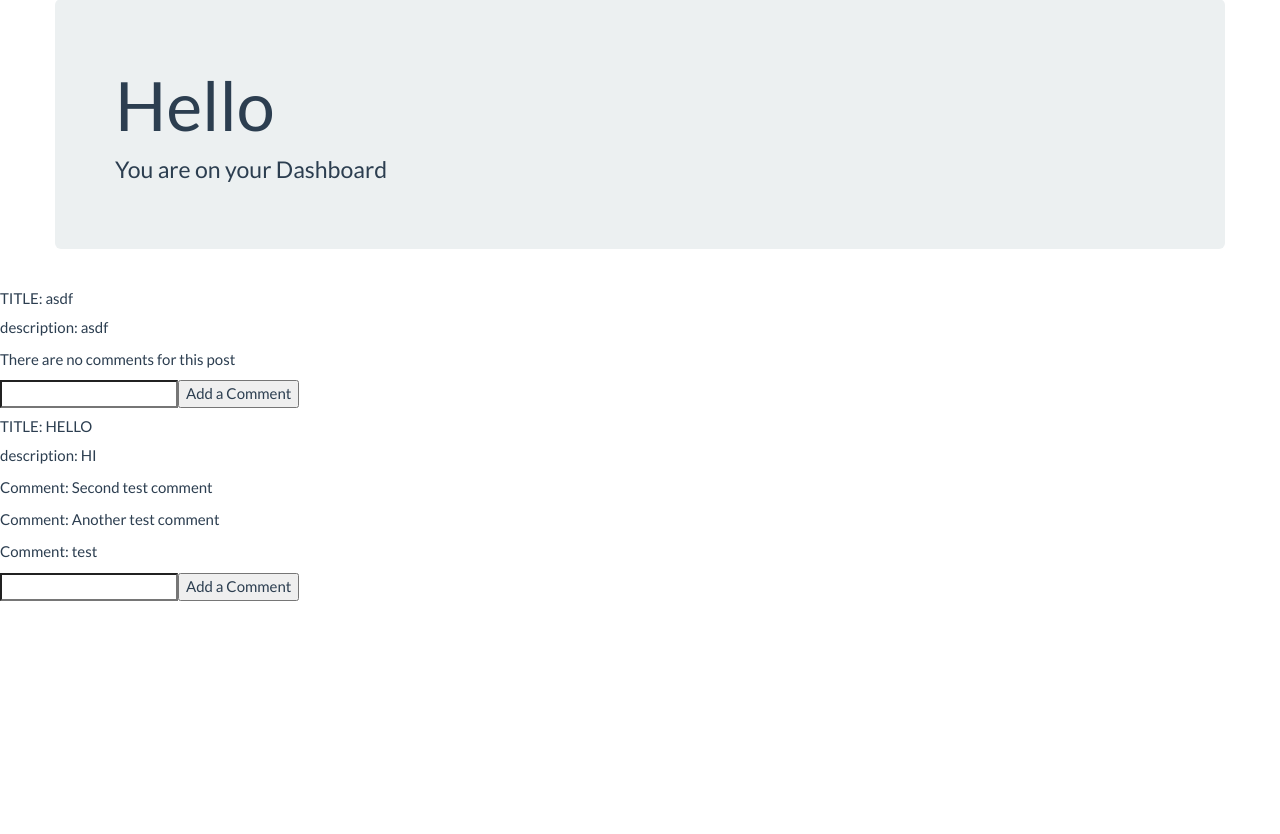
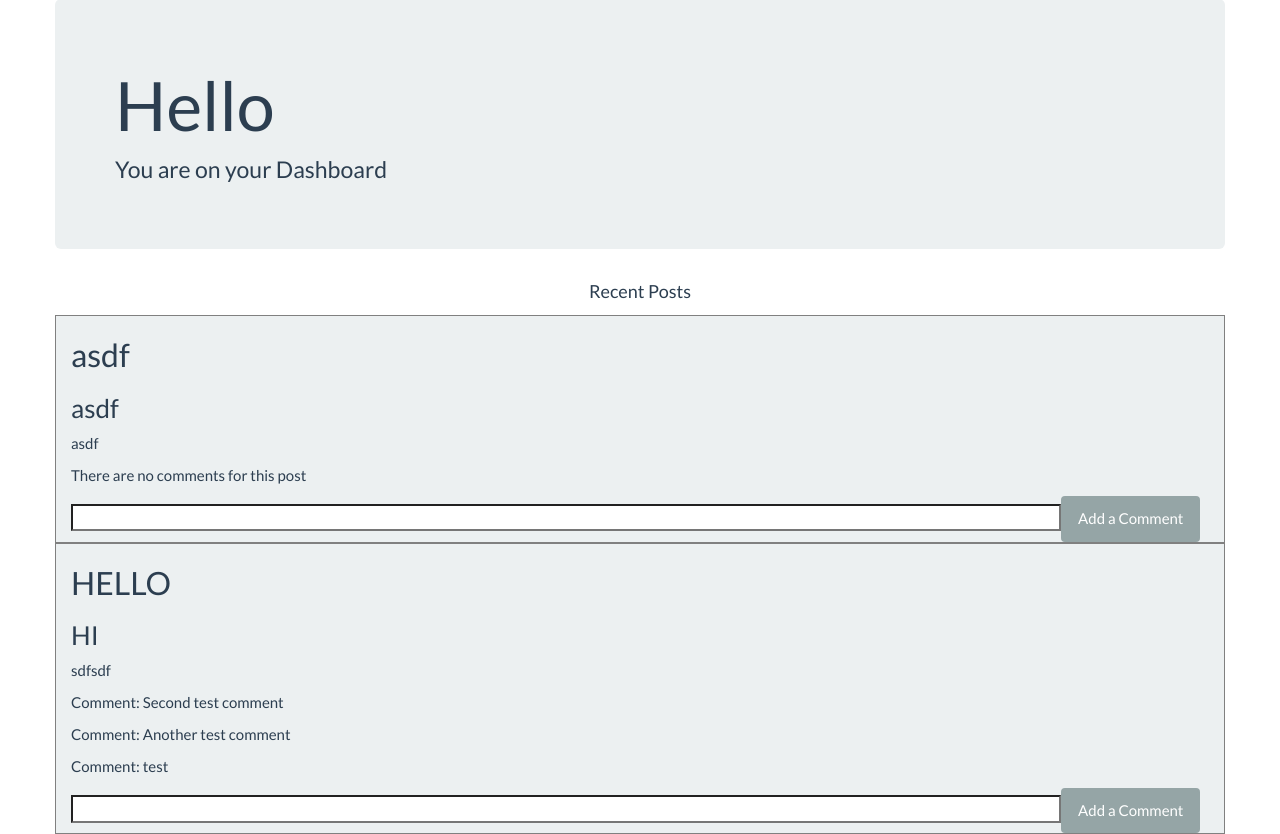
Before and after one commit to peijen/cmput404-project, a Django app: page / in a window 1280 px wide. Shown: the part 82-916 px from the top of the page. Before the commit the page ends 683 px from the top, so only its background shows below. Run offline with Django 3.2, Linux system fonts and the light colour scheme; a user stored in the database is signed in; data comes from the database, SQL or seed files in the repository; some libraries are stand-ins or nearby versions.

Commit message:
Rough upgrade to post stream look

```diff
--- a/templates/home.html
+++ b/templates/home.html
@@ -14,6 +14,7 @@
 </div>
 </div>
 </div>
+<p style="text-align:center; font-size:larger" >Recent Posts</p>
 
 <div class="entry">
 
@@ -28,24 +29,34 @@ $.ajax({
         var ret_text = JSON.parse(data.responseText);
         var posts = ret_text["posts"];
 
-        function buttonid(){
+        function buttonAction(){
           console.log("Button ID: " + this.id);
-
+          console.log("Input Text: " + document.getElementById(this.id).value);
         }
 
         for (var i = 0; i <= posts.length; ++i) {
+          var mainc = document.createElement("div")
+          mainc.className="container";
+          mainc.style.backgroundColor="#ecf0f1";
+          mainc.style.border = "thin solid grey";
+          news.appendChild(mainc)
+
           var id = posts[i].id;
-          var h5 = document.createElement("h5");
-          h5.innerHTML = "TITLE: " + posts[i].title;
-          news.appendChild(h5);
-          var p = document.createElement("p");
-          p.innerHTML = "description: " + posts[i].description;
-          news.appendChild(p);
+          var h2 = document.createElement("h2");
+          h2.innerHTML = posts[i].title;
+          mainc.appendChild(h2);
+          var h3 = document.createElement("h3");
+          h3.innerHTML = posts[i].description;
+          mainc.appendChild(h3);
+          var pcontent = document.createElement("p");
+          pcontent.innerHTML = posts[i].content;
+          mainc.appendChild(pcontent);
 
           if (posts[i].comments.length === 0) {
             var p2 = document.createElement("p");
+            p2.fontSize = "xx-small";
             p2.innerHTML = "There are no comments for this post"
-            news.appendChild(p2);
+            mainc.appendChild(p2);
           }
           else{
             var comments = posts[i].comments;
@@ -53,18 +64,21 @@ $.ajax({
             for (var i = 0; i < comments.length; ++i){
               var p2 = document.createElement("p");
               p2.innerHTML = "Comment: " + comments[i].comment;
-              news.appendChild(p2);
+              mainc.appendChild(p2);
             }
           }
           var text = document.createElement("input");
           text.type = "text";
-          news.appendChild(text);
+          text.style.width="87%";
+          text.id = id;
+          mainc.appendChild(text);
           var btn = document.createElement("BUTTON");
+          btn.className="btn btn-default";
           var t = document.createTextNode("Add a Comment");
           btn.appendChild(t);
-          news.appendChild(btn);
+          mainc.appendChild(btn);
           btn.id = id;
-          btn.onclick = buttonid;
+          btn.onclick = buttonAction;
 
 
 
```
